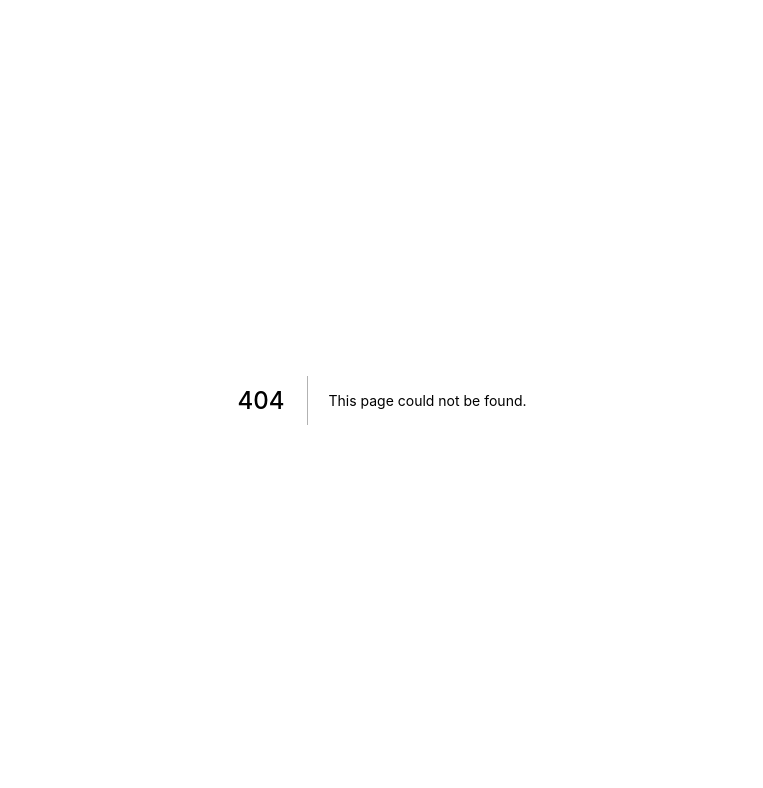
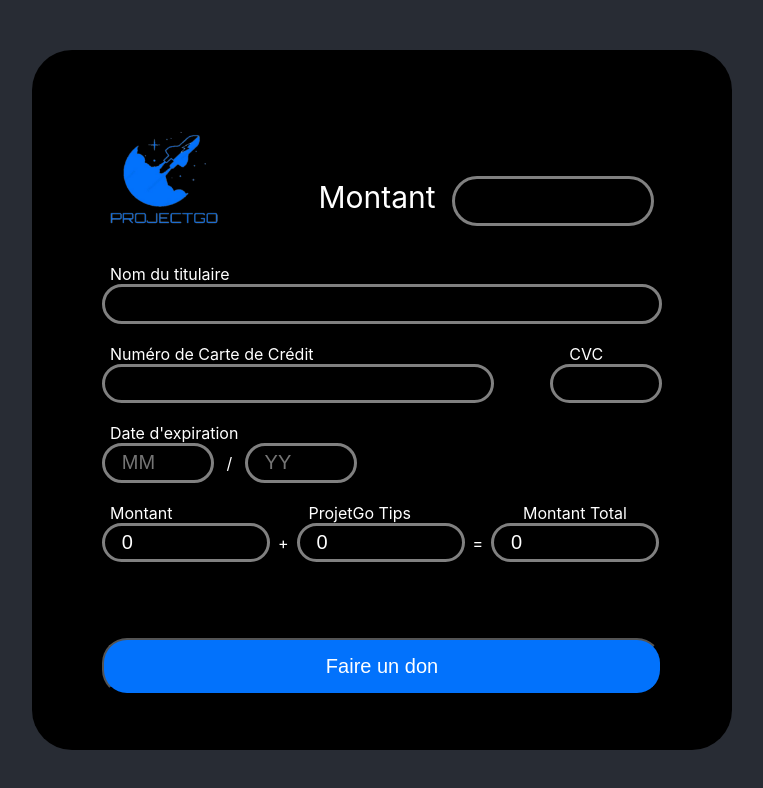
Before and after one commit to RhinoSideShow/ProjetIntegration, a Next.js app in the folder projetgo/: page /Credit_Don in a window 1280 px wide. Before the commit this address had no page. Shown: the top 788 px of the page, without its empty margins (258-1021 px from the left). Built offline with nearby package versions, Linux system fonts and the light colour scheme.

Commit message:
Finis l'implementation du frontend et le routage de la page Credit_Don.js(avec animation).

```diff
--- /dev/null
+++ b/projetgo/pages/Animation_Credit_Don.js
@@ -0,0 +1,48 @@
+import Head from 'next/head'
+import styles from '../styles/Home.module.css';
+import {useEffect, useState} from "react";
+import {useRouter} from "next/router";
+
+export default function Animation_Credit_Don() {
+
+    const [show, setShow] = useState(false);
+    const [counter, setCounter] = useState(6);
+    const router = useRouter();
+
+    useEffect(() => {
+        const timer = setTimeout(() => setShow(true), 2000);
+        return () => clearTimeout(timer);
+    }, []);
+
+    useEffect(() => {
+        const timer =
+            counter > 0 && setInterval(() => setCounter(counter - 1), 1000);
+        if(counter === 0)
+            router.push('/').then(r => r);
+        return () => clearInterval(timer);
+    }, [counter]);
+
+    return (
+        <div>
+            <div style={show === true ? {display: 'none'} : {display: 'inline'}}>
+                <Head>
+                    <title>ProjetGo</title>
+                </Head>
+                <div className={styles.DivLoading}>
+                    <div className={styles.Loading}/>
+                </div>
+            </div>
+            <div style={show === false ? {display: 'none'} : {display: 'inline'}}>
+                <div className={styles.DivMerci}>
+                    <h1>Merci pour votre donation.</h1>
+                    <div>
+                        <img src="/Image_Credit/Merci.jpg"/>
+                    </div><br/><br/>
+                    <div>
+                        <h3>Redirection dans {counter}</h3>
+                    </div>
+                </div>
+            </div>
+        </div>
+    )
+}
--- /dev/null
+++ b/projetgo/pages/Credit_Don.js
@@ -0,0 +1,72 @@
+import Head from 'next/head'
+import styles from '../styles/Home.module.css';
+import {useState} from "react";
+import Animation_Credit_Don from "./Animation_Credit_Don";
+
+export default function Credit_Don() {
+
+    const [money, setMoney] = useState(0.0);
+    const [show, setShow] = useState(false);
+
+    const handleShow = () => {
+        setShow(!show);
+    }
+
+    return (
+        <div id="__next" className={styles.DivContainer}>
+            <Head>
+                <title>ProjetGo</title>
+            </Head>
+            <div className={styles.DivSousContainer}>
+                <div className={styles.DivSousSousContainerSignIn}>
+                    <div style={show === true ? {display: 'none'} : {display: 'inline'}}>
+                        <div>
+                            <div>
+                                <img src="/Image_Login/logoMoon.png" className={styles.DivImageLogo}/>
+                                <div className={styles.DivInputCreditDon}>
+                                    <span className={styles.SpanCreditDon}>Montant</span>&emsp;
+                                    <input className={styles.InputCreditDon}
+                                           onChange={e => setMoney(parseFloat(e.target.value))}/><br/><br/>
+                                </div>
+                            </div>
+                        </div>
+                        <br/>
+                        <div>
+                            <span>&ensp;Nom du titulaire</span><br/>
+                            <input className={styles.InputCredit}/><br/><br/>
+                        </div>
+                        <div>
+                            <span>&ensp;Numéro de Carte de Crédit</span> &emsp;<span className={styles.SpanCredit}>CVC</span><br/>
+                            <input className={styles.InputCreditNum}/>&ensp;
+                            <input className={styles.InputCreditCodeSecurite}/><br/><br/>
+                        </div>
+                        <div>
+                            <span>&ensp;Date d'expiration</span><br/>
+                            <input className={styles.InputCreditDate} placeholder="MM"/>&ensp;
+
+                            <span> / </span>&ensp;
+                            <input className={styles.InputCreditDate} placeholder="YY"/><br/><br/>
+                        </div>
+                        <div>
+                            <span>&ensp;Montant</span><span className={styles.SpanCreditTaxes}>&emsp;&ensp;ProjetGo Tips</span><span className={styles.SpanCreditTaxes}>Montant Total</span><br/>
+
+                            <input className={styles.InputCreditTaxes} defaultValue={isNaN(money) ? setMoney(0) : money}
+                                   disabled="disabled"/>&ensp;+&ensp;
+                            <input className={styles.InputCreditTaxes} defaultValue={money === 0 ? 0 : 5.0}
+                                   disabled="disabled"/>&ensp;=&ensp;
+                            <input className={styles.InputCreditTaxes}
+                                   defaultValue={money === 0 ? 0 : (money + 5.0).toFixed(2) + " CAD"} disabled="disabled"/>&ensp;
+                        </div>
+                    </div>
+                    <div>
+                        {show && <Animation_Credit_Don/>}
+                        <div>
+                            {!show &&
+                                <button className={styles.ButtonSignIn} onClick={handleShow}>Faire un don</button>}
+                        </div>
+                    </div>
+                </div>
+            </div>
+        </div>
+    )
+}
--- a/projetgo/pages/Sign_In.js
+++ b/projetgo/pages/Sign_In.js
@@ -38,7 +38,7 @@ export default function SinIn() {
                         <br/><br/><br/><br/>
                     </div>
                     <div>
-                        <button className={styles.ButtonSignIn} onClick={() => router.push('/')}>Suivant</button>
+                        <button className={styles.ButtonSignIn} onClick={() => router.push('/Credit_Don')}>Suivant</button>
                         <p>&emsp;&emsp;Vous n'avez pas de compte ?<a onClick={handleOnClickPasDeCompte}>&ensp;Inscrivez-vous</a></p>
                     </div>
                 </div>
--- a/projetgo/styles/Home.module.css
+++ b/projetgo/styles/Home.module.css
@@ -113,20 +113,138 @@
     outline: none;
     background-color: black;
     border: 3px solid gray;
-    color:white;
+    color: white;
 }
-
-.Input:focus {
-    border: 3px solid #0272fc;
-}
-
 .ButtonSignIn {
     border-radius: 25px;
     font-size: 20px;
-    padding: 15px 35px;
+    padding: 15px 15px;
     background-color: #0272fc;
     color: white;
     width: 100%;
+    margin-top: 10%;
+}
+/*******************************/
+/***********Credit_Don*************/
+
+.InputCredit {
+    height: 35px;
+    font-size: 15pt;
+    width: 100%;
+    padding: 3%;
+    outline: none;
+    background-color: black;
+    border: 3px solid gray;
+    color:white;
+    border-radius: 20px;
+}
+
+.InputCreditNum {
+    height: 35px;
+    font-size: 15pt;
+    width: 70%;
+    padding: 3%;
+    outline: none;
+    background-color: black;
+    border: 3px solid gray;
+    color:white;
+    border-radius: 40px;
+}
+.InputCreditCodeSecurite {
+    height: 35px;
+    font-size: 15pt;
+    width: 20%;
+    padding: 3%;
+    outline: none;
+    background-color: black;
+    border: 3px solid gray;
+    color:white;
+    border-radius: 40px;
+    float:right;
+}
+.InputCreditDate {
+    height: 35px;
+    font-size: 15pt;
+    width: 20%;
+    padding: 3%;
+    outline: none;
+    background-color: black;
+    border: 3px solid gray;
+    color:white;
+    border-radius: 40px;
+}
+
+.InputCreditDon {
+    height: 50px;
+    font-size: 15pt;
+    width: 50%;
+    padding: 5%;
+    outline: none;
+    background-color: black;
+    border: 3px solid gray;
+    color:white;
+    border-radius: 40px;
+}
+
+.InputCreditTaxes {
+    height: 35px;
+    font-size: 15pt;
+    width: 30%;
+    padding: 3%;
+    outline: none;
+    background-color: black;
+    border: 3px solid gray;
+    color:white;
+    border-radius: 40px;
+}
+
+.SpanCredit {
+    padding-left: 42%;
+}
+
+.SpanCreditDon {
+    font-size: 30px;
+    padding-left: 15%;
+}
+
+.SpanCreditTaxes {
+    padding-left: 20%;
+}
+
+.DivInputCreditDon {
+    float:right;
+    margin-top: 10%;
+}
+/*******************************/
+/***********Credit_Don_Animation*************/
+
+.Loading {
+    display: flex;
+    justify-content: center;
+}
+
+.DivLoading {
+    margin-top: 40%;
+    align-items: center;
+}
+
+.Loading::after {
+    content: "";
+    width: 80px;
+    height: 80px;
+    border: 10px solid #dddddd;
+    border-top-color: #0272fc;
+    border-radius: 50%;
+    animation: Loading 0.5s linear infinite;
+}
+
+@keyframes Loading {
+    to {
+        transform: rotate(1turn);
+    }
+}
+
+.DivMerci {
+    margin-left: 5%;
     margin-top: 15%;
 }
-/*******************************/
--- a/projetgo/styles/globals.css
+++ b/projetgo/styles/globals.css
@@ -33,3 +33,7 @@ button:hover {
 * {
     box-sizing: border-box;
 }
+
+input:focus {
+    border: 3px solid #0272fc;
+}
```
Also changed, not shown: projetgo/public/Image_Credit/Merci.jpg (added).
